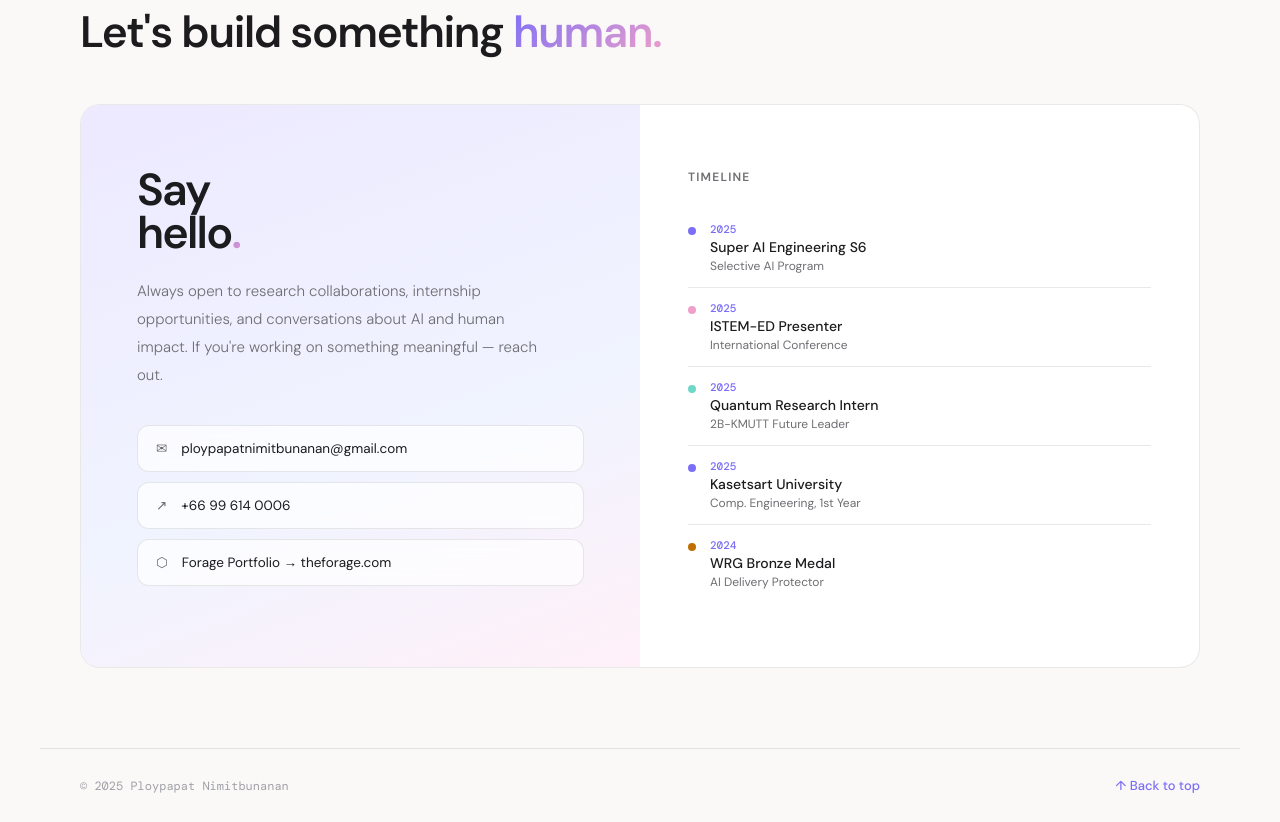
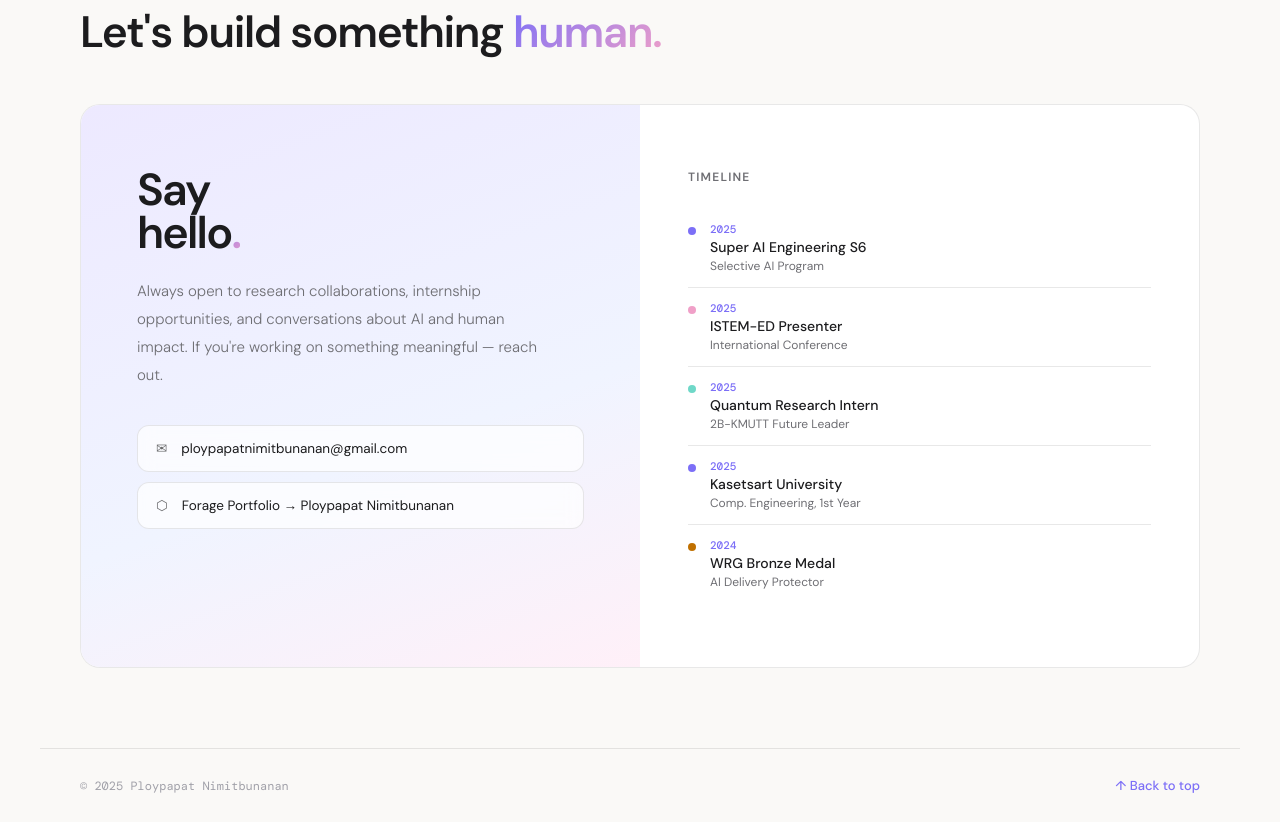
Before and after one commit to pptJAYJAY/portfolio, a plain HTML site: page index.html in a window 1280 px wide. Shown: the part 4246-5068 px from the top of the page. Drawn offline with nearby package versions, Linux system fonts and the light colour scheme; a web font is replaced by a local one.

Commit message:
Update index.html

```diff
--- a/index.html
+++ b/index.html
@@ -713,11 +713,8 @@ footer {
           <a href="mailto:ploypapatnimitbunanan@gmail.com" class="contact-link">
             <span class="contact-link-icon">✉</span> ploypapatnimitbunanan@gmail.com
           </a>
-          <a href="tel:0996140006" class="contact-link">
-            <span class="contact-link-icon">↗</span> +66 99 614 0006
-          </a>
-          <a href="https://www.theforage.com/profile/ploypapatnimitbunanan" target="_blank" rel="noopener" class="contact-link">
-            <span class="contact-link-icon">⬡</span> Forage Portfolio → theforage.com
+<a href="https://www.theforage.com/profile/nNxhyDKD2uFGKGrQy" target="_blank" rel="noopener" class="contact-link">
+            <span class="contact-link-icon">⬡</span> Forage Portfolio → Ploypapat Nimitbunanan
           </a>
         </div>
       </div>
```
